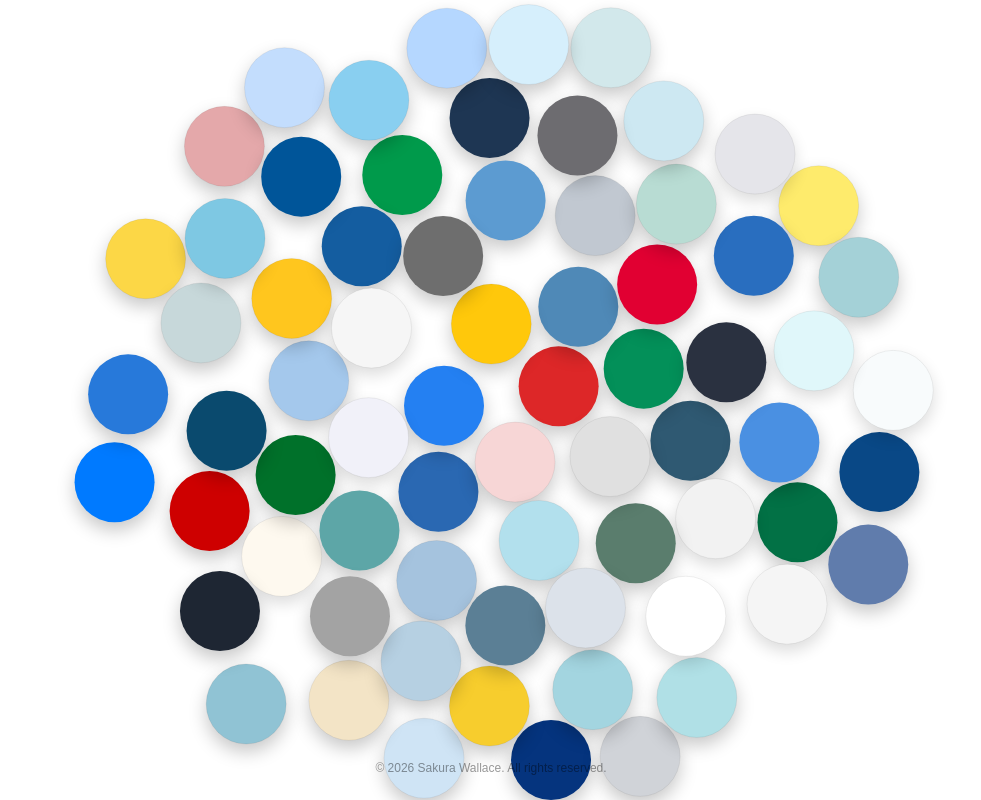
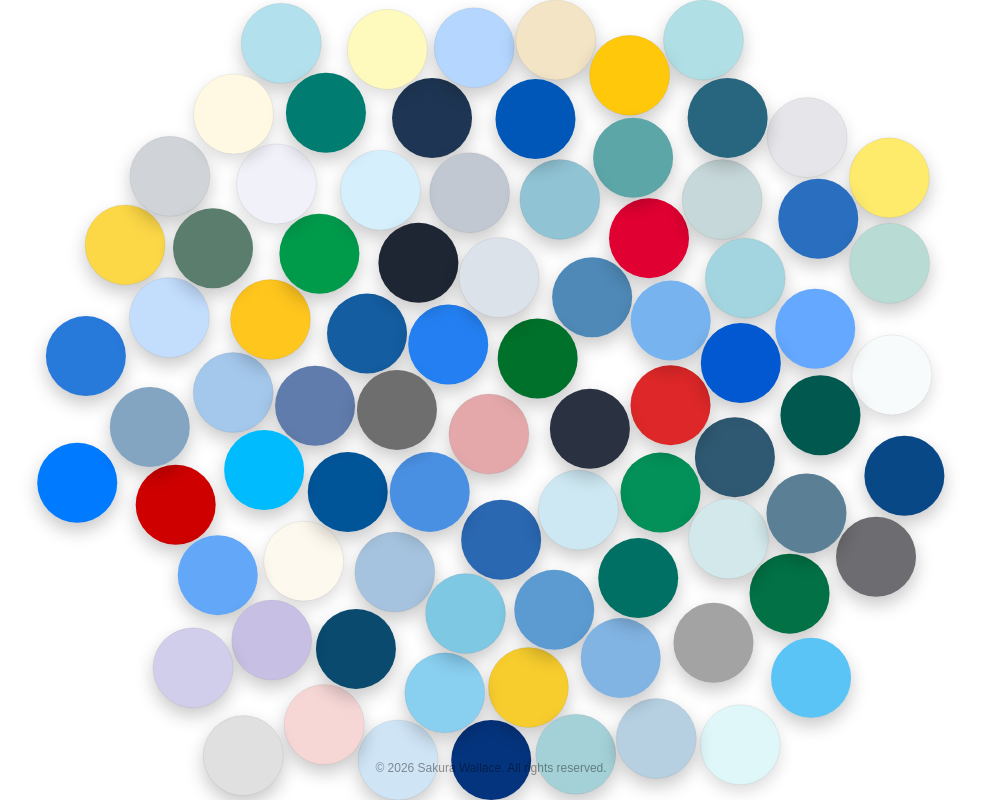
Before and after one commit to o6o6ooo/colour-bubbles, a Next.js app: page / in a window 1280 px wide. Shown: the whole page, without its empty margins (149-1130 px from the left). Built offline with nearby package versions, Linux system fonts and the light colour scheme.

Commit message:
ui: edit colour palette

```diff
--- a/src/data/palette.ts
+++ b/src/data/palette.ts
@@ -33,7 +33,6 @@ export const COLORS: PaletteColor[] = [
   { hex: "#A5C3DE" },
   { hex: "#B5D7FF" },
   { hex: "#E10032" },
-  { hex: "#F2F2F2", isWhite: true },
   { hex: "#D2E8EB" },
   { hex: "#F3E4C6" },
   { hex: "#F7D6D6" },
@@ -64,14 +63,29 @@ export const COLORS: PaletteColor[] = [
   { hex: "#5A7D6D" },
   { hex: "#5C9BD1" },
   { hex: "#90C3D4" },
-  { hex: "#FFFFFF", isWhite: true },
-  { hex: "#F6F6F6", isWhite: true },
   { hex: "#E0E0E0" },
   { hex: "#A3A3A3" },
   { hex: "#6E6E6E" },
   { hex: "#2A3140" },
   { hex: "#0A4A6E" },
-  { hex: "#F5F5F5", isWhite: true },
   { hex: "#1E2633" },
   { hex: "#DCE2EA" },
+  // new colours
+  { hex: "#83A5C2" },
+  { hex: "#5AC4F6" },
+  { hex: "#00BCFF" },
+  { hex: "#82B4E3" },
+  { hex: "#77B3EE" },
+  { hex: "#63A8F8" },
+  { hex: "#64A8FF" },
+  { hex: "#0057B8" },
+  { hex: "#0158D1" },
+  { hex: "#FFF9E3", isWhite: true },
+  { hex: "#FEF9BD", isWhite: true },
+  { hex: "#C7C0E4" },
+  { hex: "#28667F" },
+  { hex: "#D1CEEB" },
+  { hex: "#006F64" },
+  { hex: "#007D70" },
+  { hex: "#00584F" },
 ];
```
